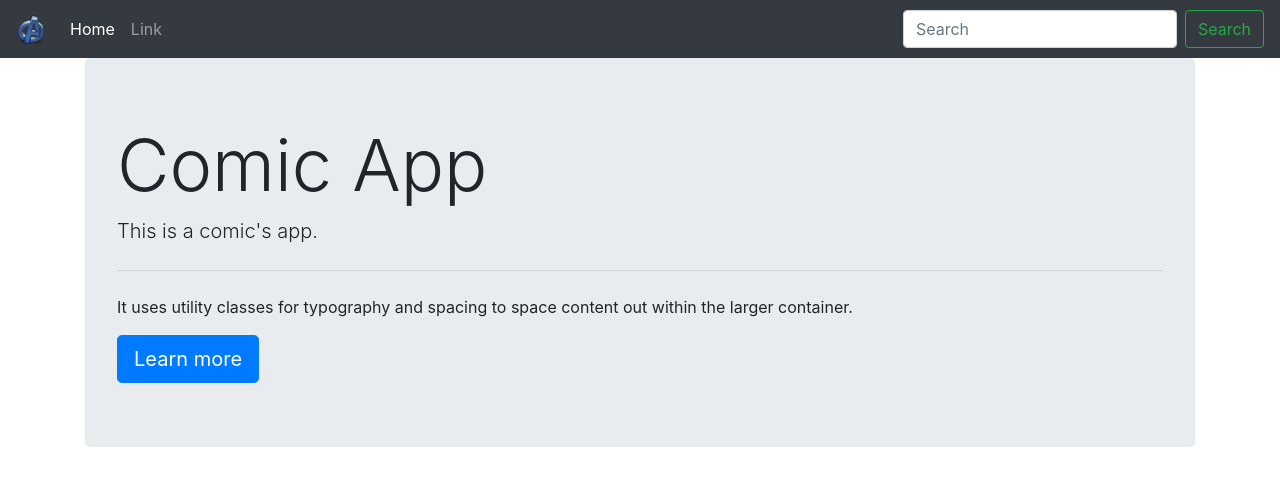
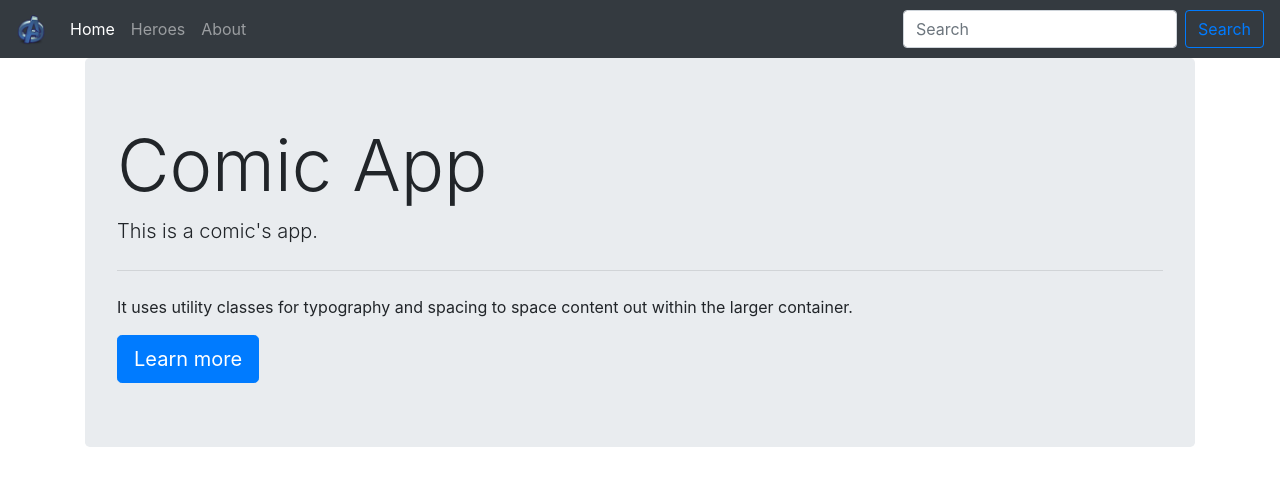
Before and after one commit to jealdana/FGW02, an Angular app: page /home in a window 1280 px wide. Shown: the top 486 px of the page. Built offline with nearby package versions, Linux system fonts and the light colour scheme.

Commit message:
Routing the pages in the navbar

```diff
--- a/src/app/components/shared/navbar/navbar.component.html
+++ b/src/app/components/shared/navbar/navbar.component.html
@@ -3,23 +3,26 @@
     <span class="navbar-toggler-icon"></span>
   </button>
 
-  <a class="navbar-brand" href="#">
+  <a class="navbar-brand" [routerLink]="['home']">
     <img src="assets/img/A-64.png" width="30" height="30" alt="">
   </a>
 
   <div class="collapse navbar-collapse" id="navbarSupportedContent">
     <ul class="navbar-nav mr-auto">
-      <li class="nav-item active">
-        <a class="nav-link" href="#">Home <span class="sr-only">(current)</span></a>
+      <li class="nav-item active" routerLinkActive="active">
+        <a class="nav-link" [routerLink]="['home']">Home <span class="sr-only">(current)</span></a>
       </li>
-      <li class="nav-item">
-        <a class="nav-link" href="#">Link</a>
+      <li class="nav-item" routerLinkActive="active">
+        <a class="nav-link" [routerLink]="['heroes']">Heroes</a>
+      </li>
+      <li class="nav-item" routerLinkActive="active">
+        <a class="nav-link" [routerLink]="['about']">About</a>
       </li>
 
     </ul>
     <form class="form-inline my-2 my-lg-0">
       <input class="form-control mr-sm-2" type="search" placeholder="Search" aria-label="Search">
-      <button class="btn btn-outline-success my-2 my-sm-0" type="submit">Search</button>
+      <button class="btn btn-outline-primary my-2 my-sm-0" type="submit">Search</button>
     </form>
   </div>
 </nav>
```
